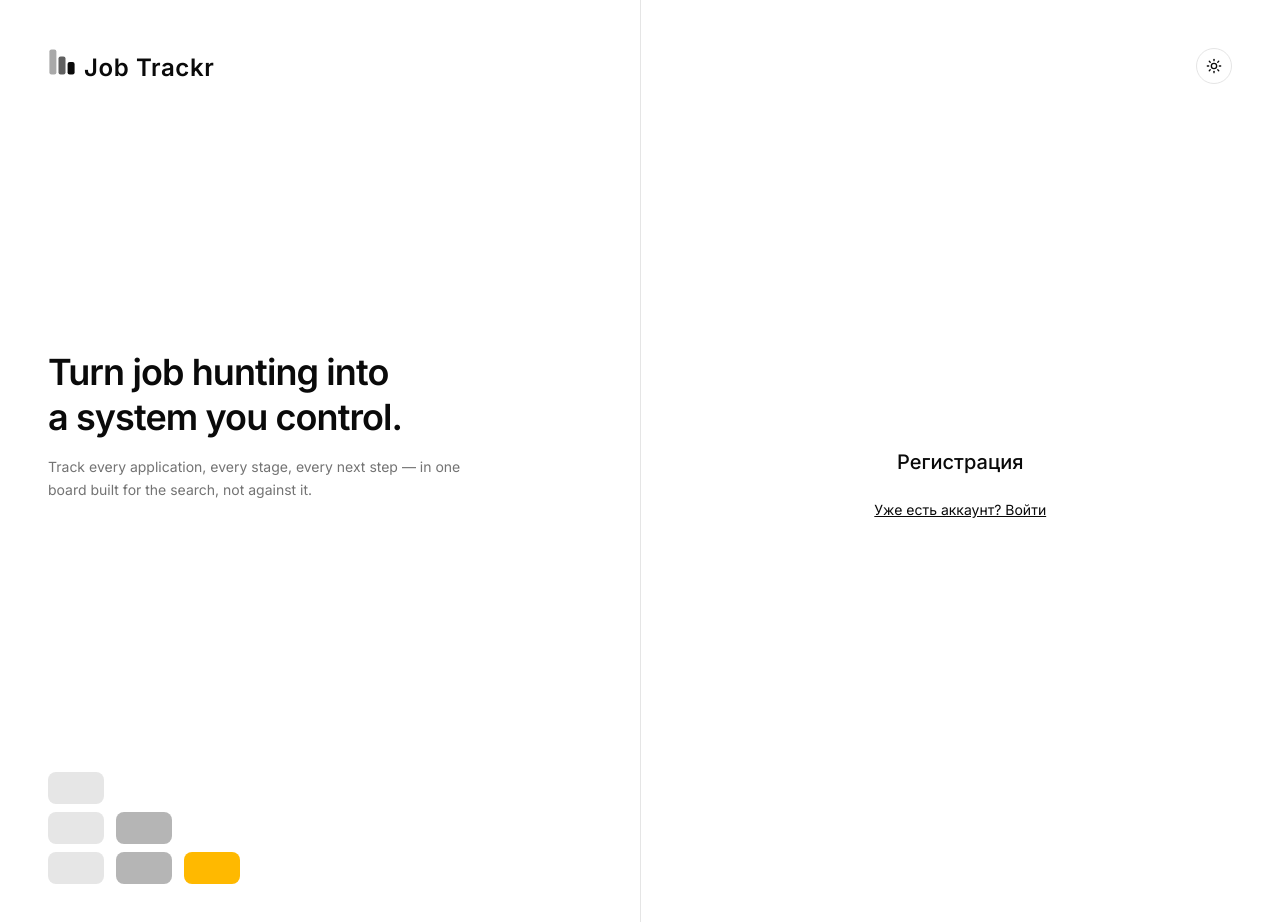
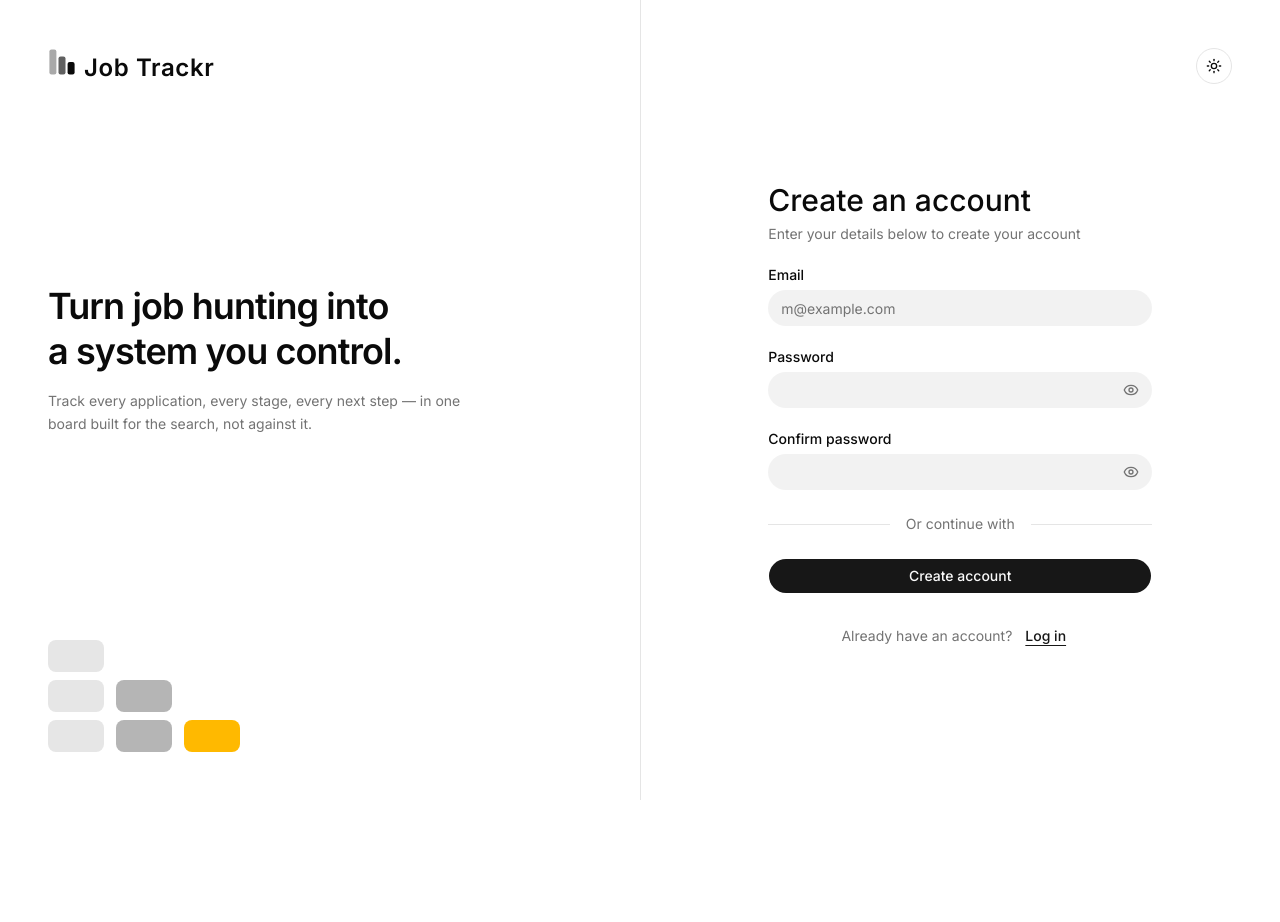
Before and after one commit to webDeveloperSergey/job-tracker, a Next.js app: page /auth/sign-up in a window 1280 px wide. Shown: the top 922 px of the page. After the commit the page ends 800 px from the top, so only its background shows below. Built offline with nearby package versions, Linux system fonts and the light colour scheme.

Commit message:
feat(auth): SignupPage

```diff
--- a/src/views/auth/SignupPage.tsx
+++ b/src/views/auth/SignupPage.tsx
@@ -1,19 +1,97 @@
 // import { SignUpForm } from '@/features/auth'
 
+import { PasswordInput } from '@/shared/ui/PasswordInput'
+import { Button } from '@/shared/ui/shadcn/button'
+import {
+	Card,
+	CardAction,
+	CardContent,
+	CardDescription,
+	CardFooter,
+	CardHeader,
+	CardTitle
+} from '@/shared/ui/shadcn/card'
+import { Input } from '@/shared/ui/shadcn/input'
+import { Label } from '@/shared/ui/shadcn/label'
 import { ROUTES } from '@/shared/config/routes'
 import Link from 'next/link'
 
 export function SignupPage() {
 	return (
-		<div className="flex flex-col items-center justify-center min-h-screen gap-6">
-			<h1 className="text-xl font-medium">Регистрация</h1>
-			{/* <SignUpForm /> */}
-			<Link
-				href={ROUTES.auth.logIn}
-				className="text-sm underline"
+		<div className="flex w-full flex-col items-center gap-6">
+			<Card
+				variant="ghost"
+				className="w-full max-w-sm"
 			>
-				Уже есть аккаунт? Войти
-			</Link>
+				<CardHeader>
+					<CardTitle className="text-3xl">Create an account</CardTitle>
+					<CardDescription className="text-md">
+						Enter your details below to create your account
+					</CardDescription>
+					<CardAction></CardAction>
+				</CardHeader>
+				<CardContent>
+					<form>
+						<div className="flex flex-col gap-6">
+							<div className="grid gap-2">
+								<Label htmlFor="email">Email</Label>
+								<Input
+									id="email"
+									type="email"
+									placeholder="m@example.com"
+									required
+								/>
+							</div>
+							<div className="grid gap-2">
+								<Label htmlFor="password">Password</Label>
+								<PasswordInput
+									id="password"
+									required
+								/>
+							</div>
+							<div className="grid gap-2">
+								<Label htmlFor="confirm-password">Confirm password</Label>
+								<PasswordInput
+									id="confirm-password"
+									required
+								/>
+							</div>
+						</div>
+					</form>
+				</CardContent>
+				<CardContent>
+					<div className="flex items-center gap-4">
+						<div className="h-px flex-1 bg-border" />
+						<span className="text-sm text-muted-foreground">
+							Or continue with
+						</span>
+						<div className="h-px flex-1 bg-border" />
+					</div>
+				</CardContent>
+				<CardFooter className="flex-col gap-2">
+					<Button
+						type="submit"
+						className="w-full"
+					>
+						Create account
+					</Button>
+				</CardFooter>
+			</Card>
+
+			<div className="flex items-center">
+				<span className="text-muted-foreground text-sm">
+					Already have an account?
+				</span>
+
+				<Button variant="link">
+					<Link
+						href={ROUTES.auth.logIn}
+						className="text-sm underline"
+					>
+						Log in
+					</Link>
+				</Button>
+			</div>
 		</div>
 	)
 }
```
